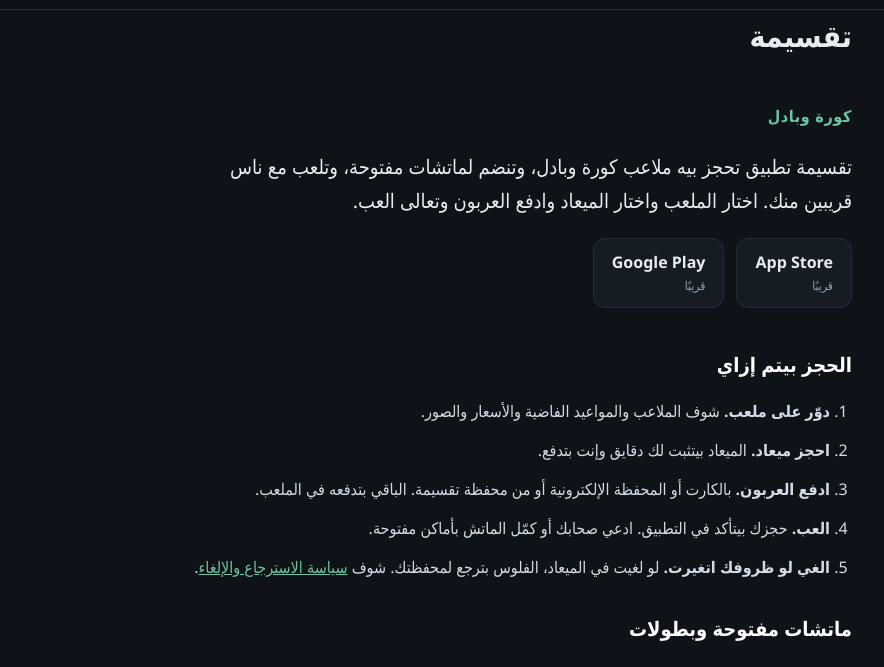
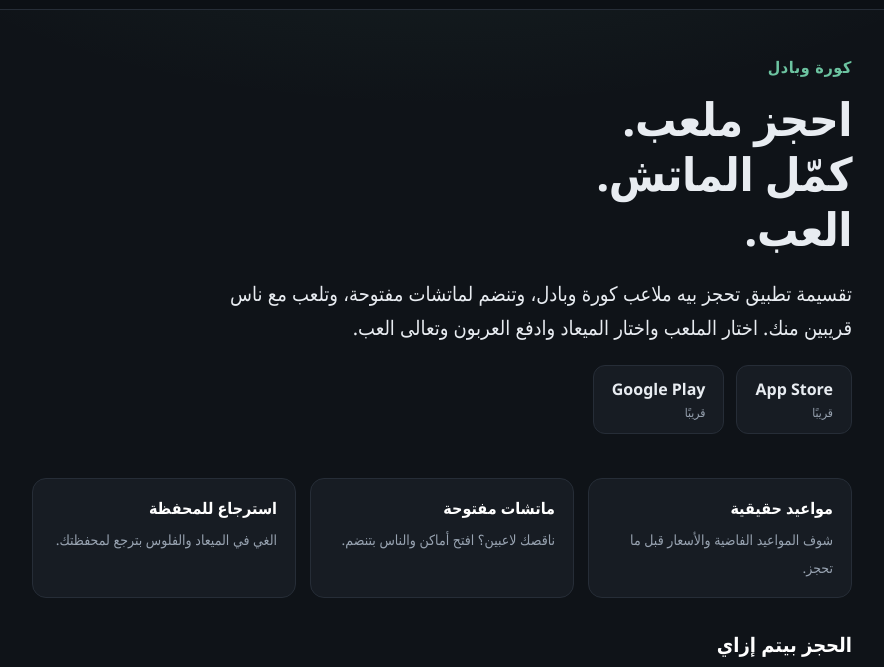
Before and after one commit to Far1s-404/ta2sema-Landing-Page, a plain HTML site: page ta2sema-site/index.html in a window 1280 px wide. Shown: the part 53-720 px from the top of the page, without its empty margins (198-1082 px from the left). Drawn offline with Linux system fonts and the light colour scheme.

Commit message:
Enhance homepage layout with new headings and feature highlights; update styles for improved readability

```diff
--- a/ta2sema-site/index.html
+++ b/ta2sema-site/index.html
@@ -16,13 +16,15 @@
 <button id="lang" type="button" aria-label="Language"><span class="en">عربي</span><span class="ar">English</span></button>
 </div></header>
 <main class="wrap">
-<h1><span class="en">ta2sema</span><span class="ar">تقسيمة</span></h1>
-<div class="en" lang="en" dir="ltr"><section class="hero"><p class="kicker">Football and padel</p><p class="lead">ta2sema is an app to book football and padel pitches, join open matches, and play with people near you. Pick a venue, pick a time, pay your deposit, and show up.</p><div class="badges"><span class="badge">App Store<small>Coming soon</small></span><span class="badge">Google Play<small>Coming soon</small></span></div></section>
+
+<div class="en" lang="en" dir="ltr"><section class="hero"><p class="kicker">Football and padel</p><h1 class="big">Book a pitch.<br>Fill the match.<br>Play.</h1><p class="lead">ta2sema is an app to book football and padel pitches, join open matches, and play with people near you. Pick a venue, pick a time, pay your deposit, and show up.</p><div class="badges"><span class="badge">App Store<small>Coming soon</small></span><span class="badge">Google Play<small>Coming soon</small></span></div></section>
+<div class="feat"><div><b>Real slots</b><span>See free hours and prices before you book.</span></div><div><b>Open matches</b><span>Short of players? Open spots and others join.</span></div><div><b>Wallet refunds</b><span>Cancel on time and the money returns to your wallet.</span></div></div>
 <h2>How booking works</h2>
 <ol class="steps"><li><b>Find a pitch.</b> Browse venues and see free hours, prices and photos.</li><li><b>Book a slot.</b> The slot is held for a few minutes while you pay.</li><li><b>Pay the deposit.</b> Pay by card or mobile wallet, or from your ta2sema wallet. The rest is paid at the venue.</li><li><b>Play.</b> Your booking is confirmed in the app. Invite friends or fill the match with open spots.</li><li><b>Cancel if plans change.</b> Cancel on time and the money goes back to your wallet. See the <a href="refunds.html">refund and cancellation policy</a>.</li></ol>
 <h2>Open matches and tournaments</h2><p>Need more players? Open a match, set the number of players and the price per player, and others join. Venues can also run tournaments with teams and a leaderboard.</p>
 <h2>For venues</h2><p>Venues manage pitches, prices, bookings and payments from a web dashboard. To list your venue, <a href="contact.html">contact us</a>.</p></div>
-<div class="ar" lang="ar" dir="rtl"><section class="hero"><p class="kicker">كورة وبادل</p><p class="lead">تقسيمة تطبيق تحجز بيه ملاعب كورة وبادل، وتنضم لماتشات مفتوحة، وتلعب مع ناس قريبين منك. اختار الملعب واختار الميعاد وادفع العربون وتعالى العب.</p><div class="badges"><span class="badge">App Store<small>قريبًا</small></span><span class="badge">Google Play<small>قريبًا</small></span></div></section>
+<div class="ar" lang="ar" dir="rtl"><section class="hero"><p class="kicker">كورة وبادل</p><h1 class="big">احجز ملعب.<br>كمّل الماتش.<br>العب.</h1><p class="lead">تقسيمة تطبيق تحجز بيه ملاعب كورة وبادل، وتنضم لماتشات مفتوحة، وتلعب مع ناس قريبين منك. اختار الملعب واختار الميعاد وادفع العربون وتعالى العب.</p><div class="badges"><span class="badge">App Store<small>قريبًا</small></span><span class="badge">Google Play<small>قريبًا</small></span></div></section>
+<div class="feat"><div><b>مواعيد حقيقية</b><span>شوف المواعيد الفاضية والأسعار قبل ما تحجز.</span></div><div><b>ماتشات مفتوحة</b><span>ناقصك لاعبين؟ افتح أماكن والناس بتنضم.</span></div><div><b>استرجاع للمحفظة</b><span>الغي في الميعاد والفلوس بترجع لمحفظتك.</span></div></div>
 <h2>الحجز بيتم إزاي</h2>
 <ol class="steps"><li><b>دوّر على ملعب.</b> شوف الملاعب والمواعيد الفاضية والأسعار والصور.</li><li><b>احجز ميعاد.</b> الميعاد بيتثبت لك دقايق وإنت بتدفع.</li><li><b>ادفع العربون.</b> بالكارت أو المحفظة الإلكترونية أو من محفظة تقسيمة. الباقي بتدفعه في الملعب.</li><li><b>العب.</b> حجزك بيتأكد في التطبيق. ادعي صحابك أو كمّل الماتش بأماكن مفتوحة.</li><li><b>الغي لو ظروفك اتغيرت.</b> لو لغيت في الميعاد، الفلوس بترجع لمحفظتك. شوف <a href="refunds.html">سياسة الاسترجاع والإلغاء</a>.</li></ol>
 <h2>ماتشات مفتوحة وبطولات</h2><p>محتاج لاعبين؟ افتح ماتش وحدد عدد اللاعبين وسعر اللاعب، والناس بتنضم. والملاعب كمان بتعمل بطولات بفرق وترتيب.</p>
--- a/ta2sema-site/style.css
+++ b/ta2sema-site/style.css
@@ -1,7 +1,7 @@
 *{box-sizing:border-box}
 :root{--bg:#0f1318;--card:#171c23;--line:#262d37;--text:#e8ecf1;--mute:#98a3b1;--acc:#6cc3a0}
 html{-webkit-text-size-adjust:100%}
-body{margin:0;background:var(--bg);color:var(--text);font:16px/1.7 system-ui,-apple-system,"Segoe UI",Roboto,Helvetica,Arial,sans-serif}
+body{margin:0;background:radial-gradient(900px 400px at 50% -120px,rgba(108,195,160,.10),transparent 70%) no-repeat,var(--bg);color:var(--text);font:16px/1.7 system-ui,-apple-system,"Segoe UI",Roboto,Helvetica,Arial,sans-serif}
 html[data-lang=ar] body{font-family:"Segoe UI",Tahoma,"Noto Naskh Arabic","Noto Sans Arabic",system-ui,sans-serif}
 .wrap{max-width:860px;margin:0 auto;padding:0 20px}
 header{border-bottom:1px solid var(--line);background:#0c1015;position:sticky;top:0;z-index:5}
@@ -28,7 +28,7 @@ li{margin:6px 0}
 .badge{display:inline-flex;flex-direction:column;border:1px solid var(--line);background:var(--card);border-radius:12px;padding:10px 18px;font-weight:600}
 .badge small{color:var(--mute);font-weight:400;font-size:12px}
 .card{background:var(--card);border:1px solid var(--line);border-radius:14px;padding:6px 20px;margin:16px 0}
-.steps li{margin:12px 0}
+.steps li{margin:10px 0}
 footer{border-top:1px solid var(--line);padding:22px 0;color:var(--mute);font-size:14px}
 footer a{color:var(--mute);margin-inline-end:14px}
 .en,.ar{display:none}
@@ -36,6 +36,15 @@ html[data-lang=en] .en,html[data-lang=ar] .ar{display:revert}
 html[data-lang=en] div.en,html[data-lang=ar] div.ar{display:block}
 html[data-lang=en] span.en,html[data-lang=ar] span.ar{display:inline}
 h1 span{display:none}
+h1.big{font-size:46px;line-height:1.2;margin:10px 0 14px;font-weight:800;letter-spacing:-.01em}
+.hero{padding:44px 0 18px}
+.feat{display:grid;grid-template-columns:repeat(3,1fr);gap:14px;margin:26px 0}
+.feat div{background:var(--card);border:1px solid var(--line);border-radius:14px;padding:16px 18px}
+.feat b{display:block;color:#fff;margin-bottom:4px}
+.feat span{color:var(--mute);font-size:14px;line-height:1.6}
+.steps{list-style:none;padding:0;counter-reset:s}
+.steps li{counter-increment:s;background:var(--card);border:1px solid var(--line);border-radius:12px;padding:12px 16px;position:relative}
+@media(max-width:700px){.feat{grid-template-columns:1fr}h1.big{font-size:36px}}
 html[data-lang=en] h1 span.en,html[data-lang=ar] h1 span.ar{display:inline}
 html[data-lang=en] nav a span.en,html[data-lang=ar] nav a span.ar{display:inline}
 @media(max-width:560px){h1{font-size:25px}.lead{font-size:18px}}
```
